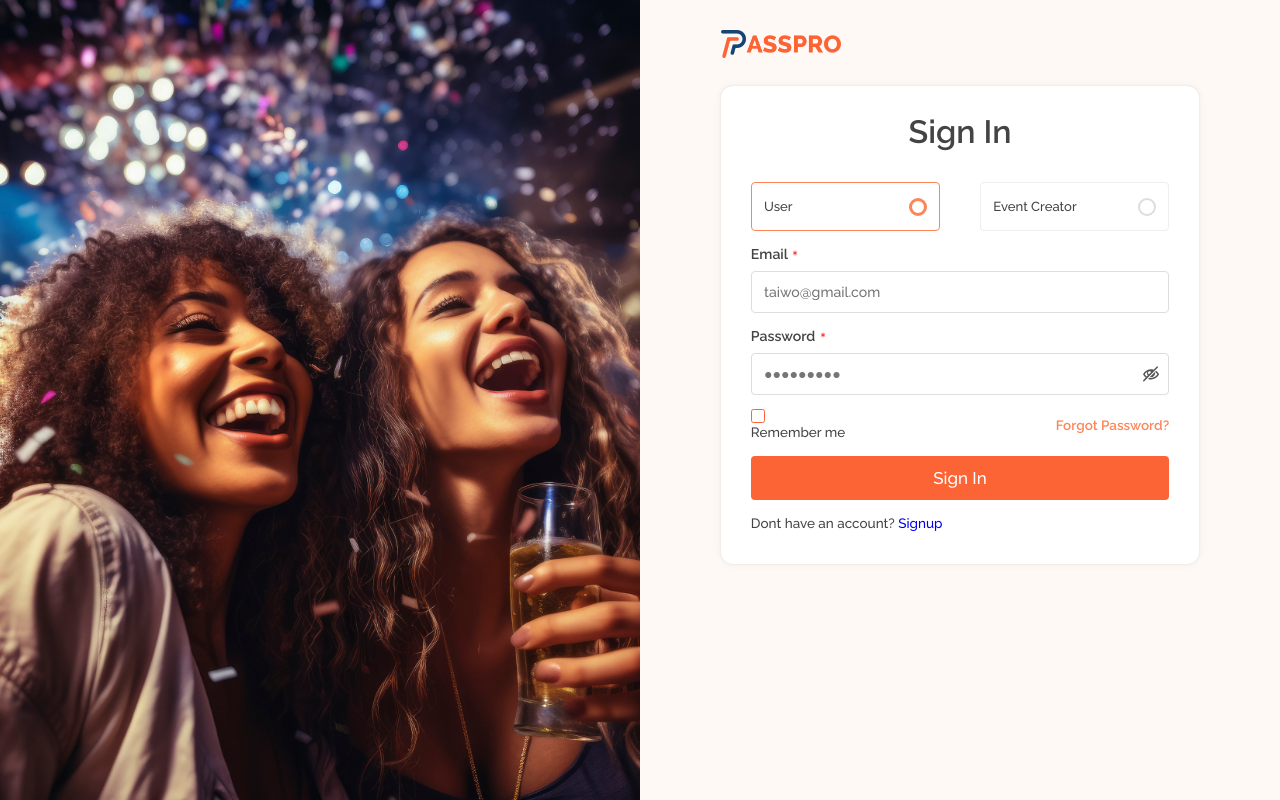
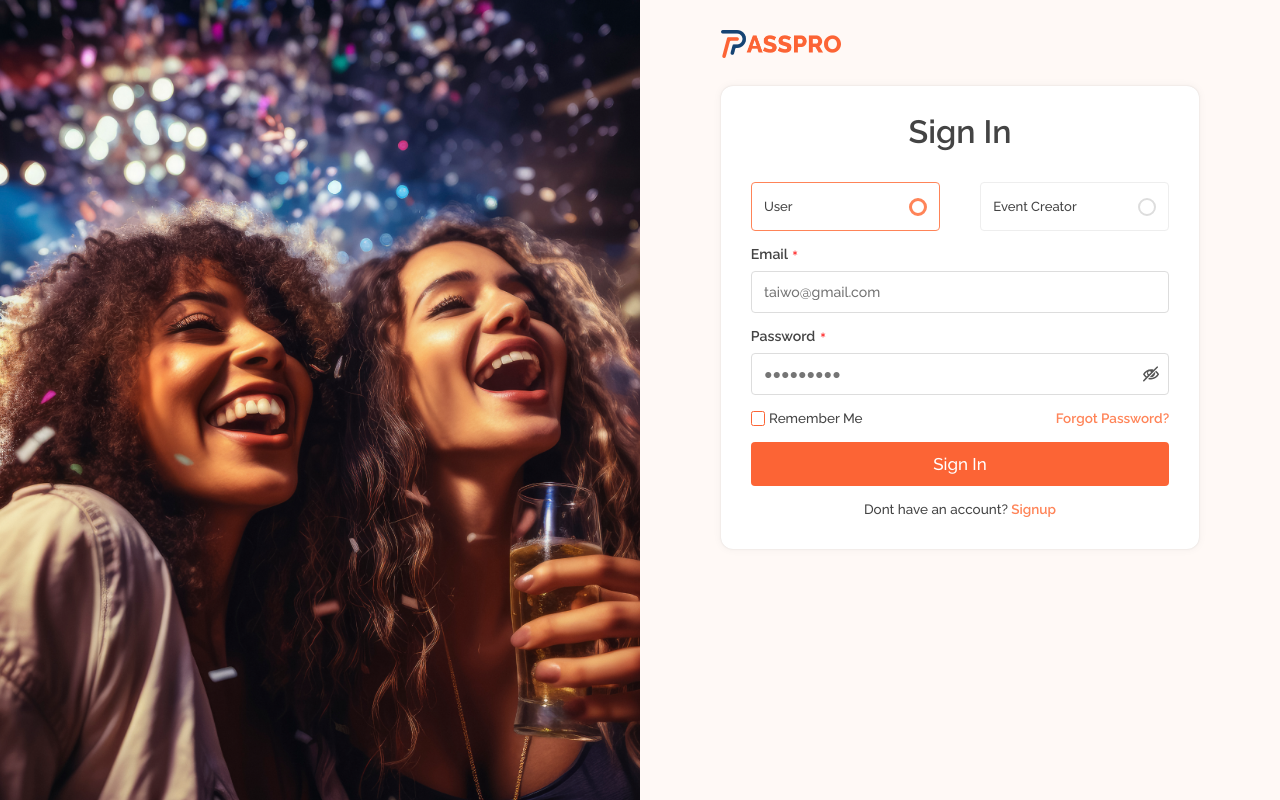
Before and after one commit to idowudamolaolatunji/web-passpro, a React (Vite) app: page /login in a window 1280 px wide. Built offline with nearby package versions, Linux system fonts and the light colour scheme.

Commit message:
committing changes

```diff
--- a/src/auth/auth.css
+++ b/src/auth/auth.css
@@ -166,10 +166,17 @@
 
 .form--flex a:link,
 .form--flex a:visited,
+.form--info a:link,
+.form--info a:visited,
 .form--info button {
     color: var(--primary-2);
     font-weight: 600;
     transition: text-shadow .35s;
+}
+.form--item-flex {
+    display: flex;
+    align-items: center;
+    gap: .4rem;
 }
 .form--submit {
     background-color: var(--primary-1);
--- a/src/auth/login/index.jsx
+++ b/src/auth/login/index.jsx
@@ -82,7 +82,7 @@ function index() {
                                 <div id="checkbox" className={isChecked ? 'is-selected' : ''}>
                                     {isChecked && <FaCheck />}
                                 </div>
-                                <label className='form--text' htmlFor="checkbox">Remember me</label>
+                                <label className='form--text' htmlFor="checkbox">Remember Me</label>
                             </div>
 
                             <Link to='/forgot-password'>Forgot Password?</Link>
@@ -90,7 +90,7 @@ function index() {
 
                         <button type="submit" className='form--submit'>Sign In</button>
 
-                        <div className="form--info">
+                        <div className="form--info" style={{ textAlign: "center" }}>
                             <p>Dont have an account? <Link to='/signup'>Signup</Link></p>
                         </div>
                     </form>
```
